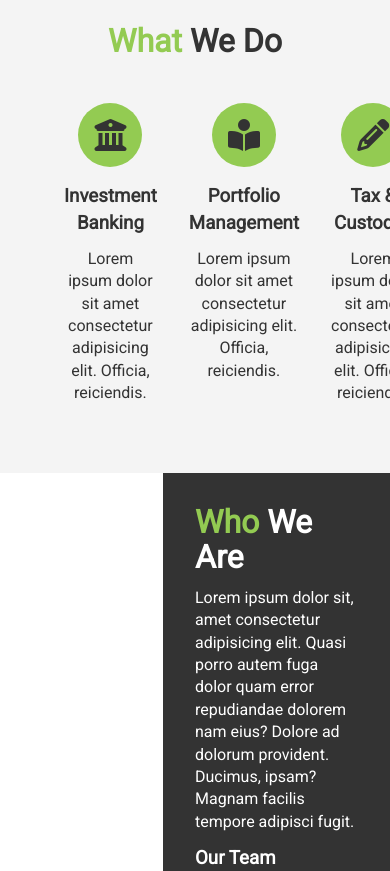
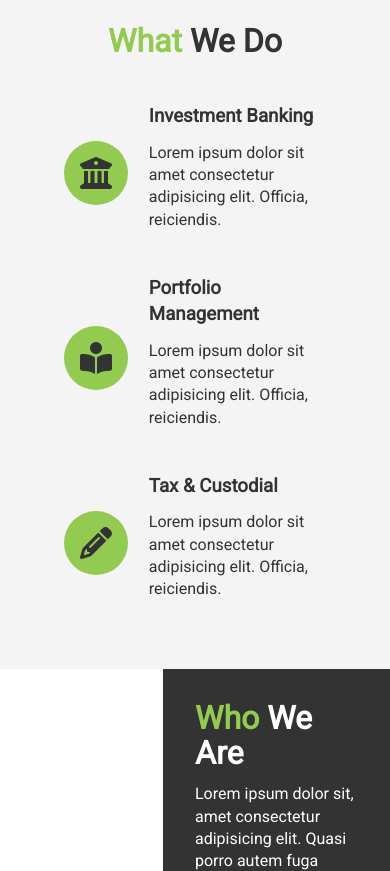
Before and after one commit to jt227b/Edge-Ledger, a plain HTML site: page index.html in a window 390 px wide. Shown: the part 943-1814 px from the top of the page. Drawn offline with nearby package versions, Linux system fonts and the light colour scheme; some packages are replaced by stand-ins of ours.

```diff
--- a/CSS/mobile.css
+++ b/CSS/mobile.css
@@ -0,0 +1,17 @@
+#what .items {
+     display: block;
+     padding: 1rem;
+}
+
+/* Align icon to left */
+#what .items .item {
+     display: flex;
+     text-align: left;
+}
+
+/* Position icon */
+#what .items .item i {
+     margin-right: 1.3rem;
+     align-self: center;
+     margin-bottom: 0;
+}
--- a/CSS/widescreen.css
+++ b/CSS/widescreen.css
@@ -0,0 +1,17 @@
+/* Align icon to left */
+#what .items .item {
+     display: flex;
+     text-align: center;
+}
+
+/* Position icon */
+#what .items .item i {
+     margin-right: 1.3rem;
+     align-self: center;
+     margin-bottom: 0;
+}
+
+/* Map */
+#contact .map {
+     flex: 2;
+}
--- a/index.html
+++ b/index.html
@@ -6,9 +6,9 @@
      <meta name="viewport" content="width=device-width, initial-scale=1.0">
      <meta http-equiv="X-UA-Compatible" content="ie=edge">
      <script src="https://kit.fontawesome.com/7e09908c25.js"></script>
+     <link rel="stylesheet" href="CSS/style.css">
      <link rel="stylesheet" media="screen and (max-width: 768px)" href="CSS/mobile.css">
      <link rel="stylesheet" media="screen and (min-width: 1100px)" href="CSS/widescreen.css">
-     <link rel="stylesheet" href="CSS/style.css">
      <title>EdgeLedger Financial | Accounting & </title>
 </head>
 
```
